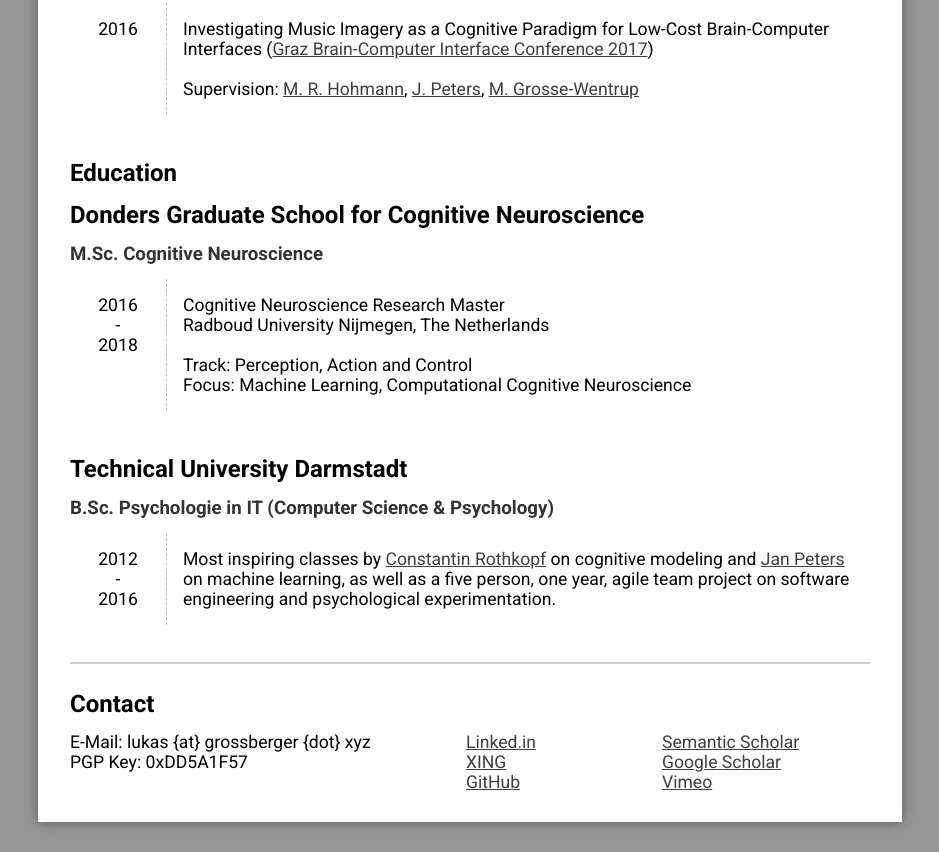
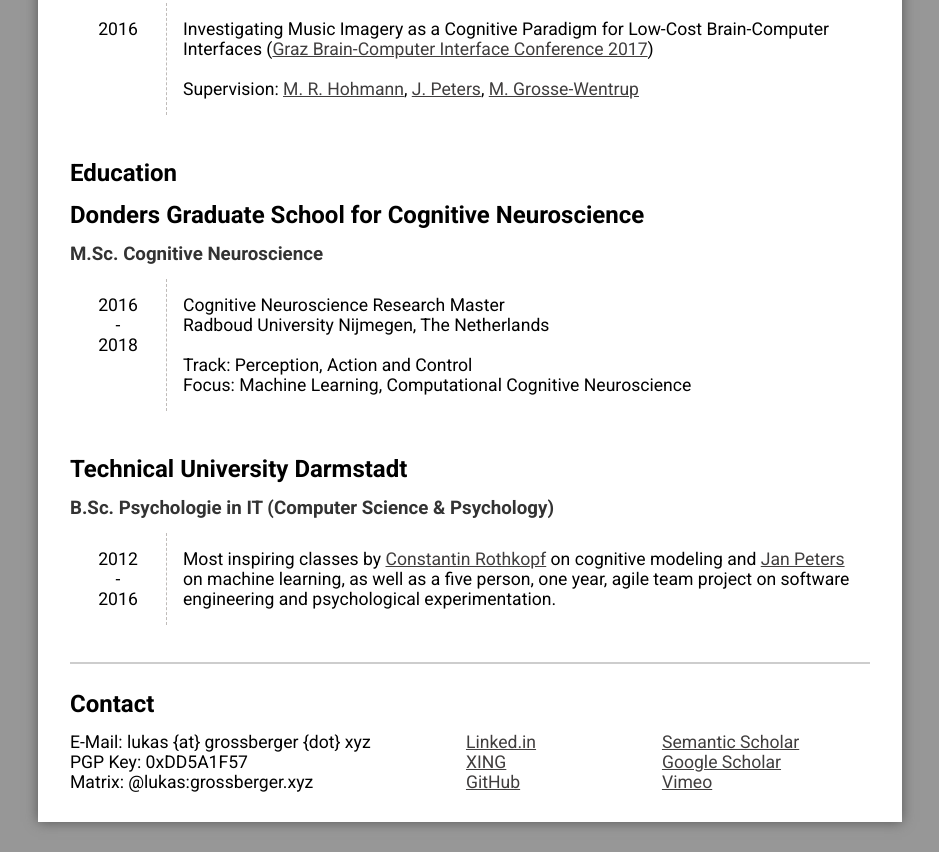
Before and after one commit to LGro/LGro.github.io, a plain HTML site: page index.html in a window 1280 px wide. Shown: the part 1263-2115 px from the top of the page, without its empty margins (170-1109 px from the left). Drawn offline with Linux system fonts and the light colour scheme.

Commit message:
add matrix to contact details

```diff
--- a/index.html
+++ b/index.html
@@ -162,7 +162,8 @@
 			<h1 id="contact">Contact</h1>
 			<p class="col-50">
 				E-Mail: lukas {at} grossberger {dot} xyz<br>
-				PGP Key: 0xDD5A1F57
+				PGP Key: 0xDD5A1F57<br>
+				Matrix: @lukas:grossberger.xyz
 			</p>
 			<p class="col-25">
 				<a href="https://de.linkedin.com/in/lukasgrossberger" target="_blank">Linked.in</a><br>
```
